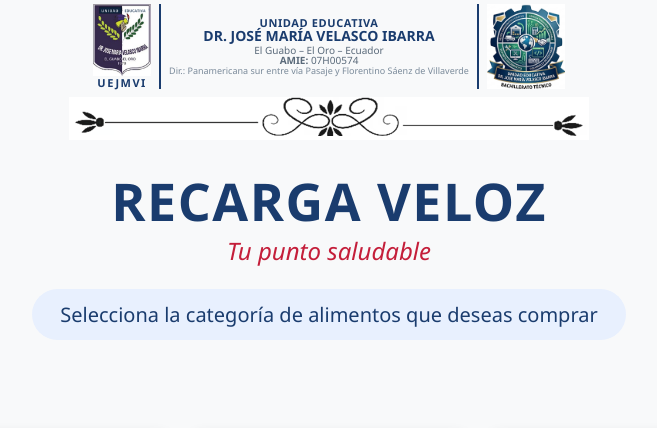
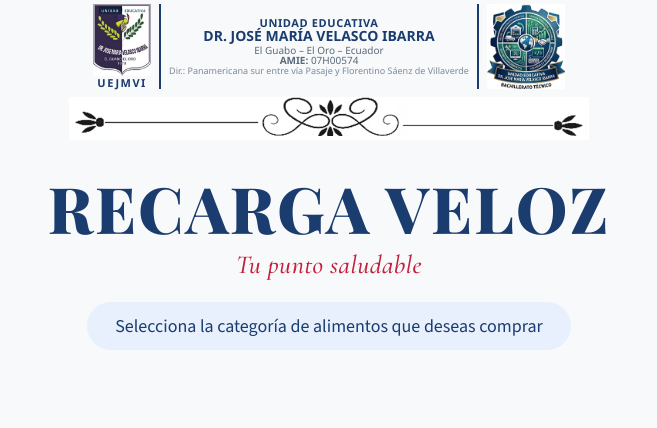
Before and after one commit to paopao0380-svg/recarga-veloz, a Flask app: page / in a window 1280 px wide. Shown: the top 428 px of the page, without its empty margins (311-968 px from the left). Run offline with Flask 3, Linux system fonts and the light colour scheme.

Commit message:
Adjust font styles and sizes in index.html
Updated font sizes and families for title, slogan, and instruction classes in index.html.

```diff
--- a/templates/index.html
+++ b/templates/index.html
@@ -10,6 +10,9 @@
     <link rel="manifest" href="/static/manifest.json">
     <link rel="apple-touch-icon" href="/static/icons/icon-192.png">
     <title>Recarga Veloz</title>
+    <link rel="preconnect" href="https://fonts.googleapis.com">
+    <link rel="preconnect" href="https://fonts.gstatic.com" crossorigin>
+    <link href="https://fonts.googleapis.com/css2?family=Playfair+Display:wght@600;700;800&family=Cormorant+Garamond:ital,wght@0,500;0,600;1,500;1,600&family=Source+Sans+3:wght@400;600;700&display=swap" rel="stylesheet">
     <link rel="stylesheet" href="{{ url_for('static', filename='css/style.css') }}">
     <style>
         html, body {
@@ -88,24 +91,30 @@
             flex-shrink: 0;
         }
         .title {
+            font-family: "Playfair Display", Georgia, "Times New Roman", serif;
             color: #1a3c6e;
-            font-size: clamp(38px, 6.5vw, 52px);
+            font-size: clamp(42px, 7.5vw, 64px);
             font-weight: 800;
             margin: 0;
             line-height: 1.05;
-            letter-spacing: 1.5px;
+            letter-spacing: 2px;
+            text-transform: uppercase;
         }
         .slogan {
+            font-family: "Cormorant Garamond", Georgia, serif;
             color: #c41e3a;
-            font-size: clamp(18px, 2.6vw, 24px);
+            font-size: clamp(18px, 2.8vw, 26px);
             font-style: italic;
-            margin: 6px 0 0;
+            font-weight: 500;
+            margin: 8px 0 0;
+            letter-spacing: 0.5px;
         }
 
         .instruction {
+            font-family: "Source Sans 3", "Segoe UI", Arial, sans-serif;
             padding: 12px 28px !important;
             margin: 14px auto 18px !important;
-            font-size: clamp(16px, 2.2vw, 20px) !important;
+            font-size: clamp(15px, 2vw, 18px) !important;
             flex-shrink: 0;
         }
 
```
